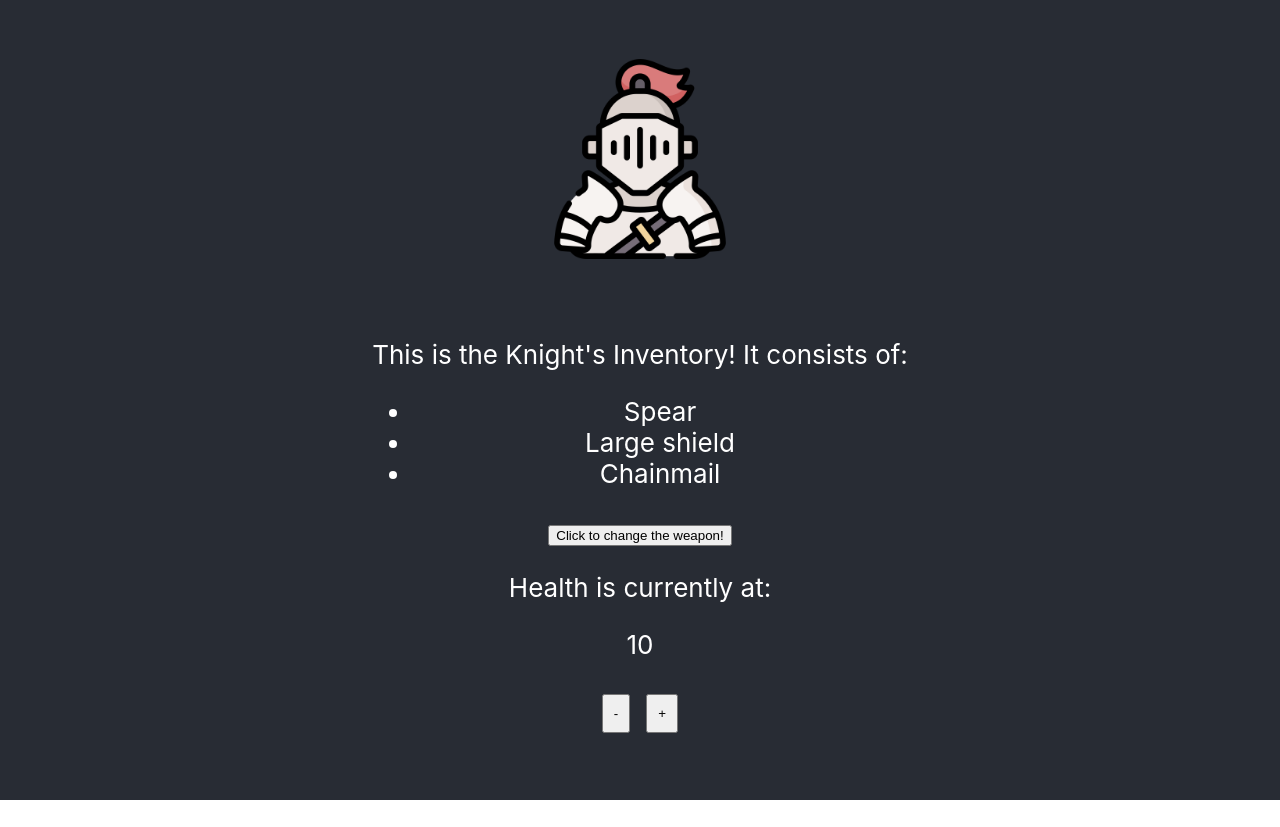
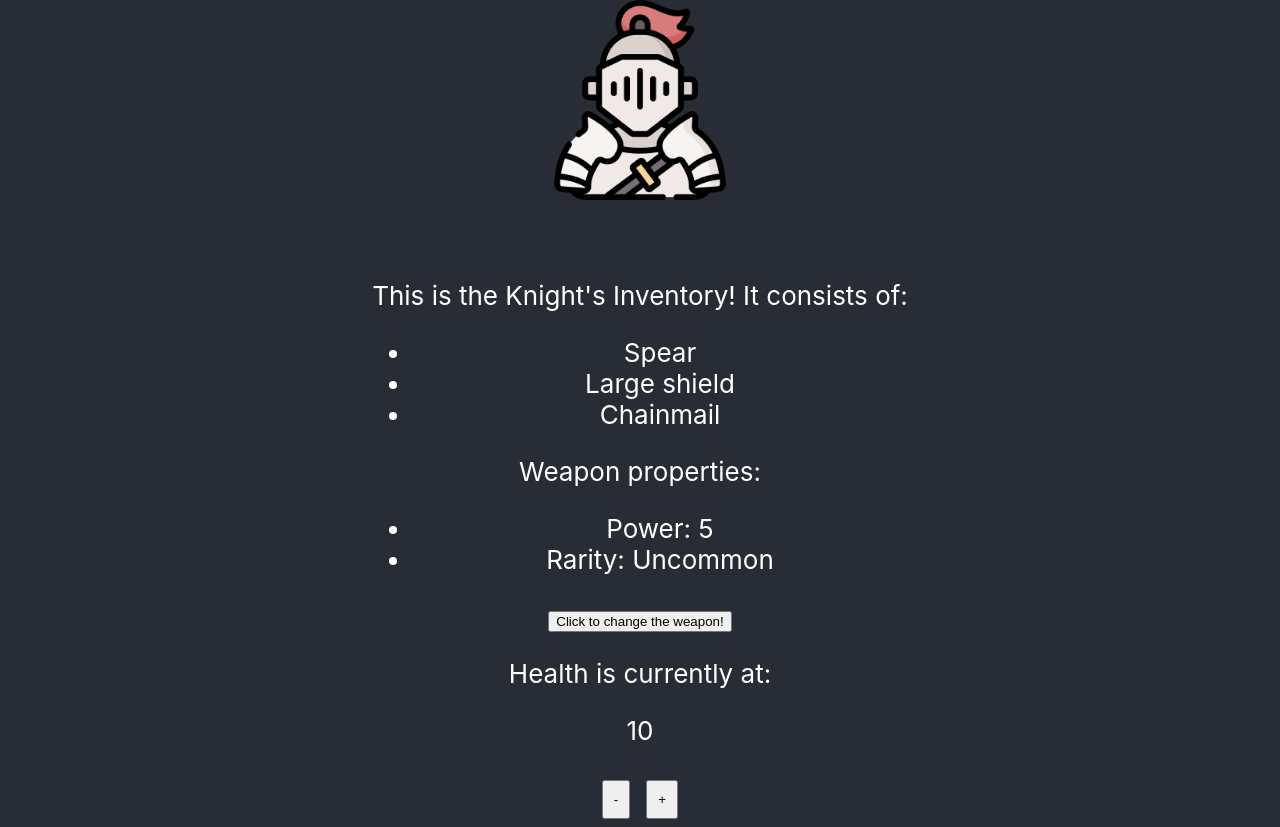
Before and after one commit to Nate-Gage/knights-inventory, a React (Create React App) app: page / in a window 1280 px wide. Before the commit the page ends 800 px from the top, so only its background shows below. Built offline with nearby package versions, Linux system fonts and the light colour scheme.

Commit message:
Updated dispatch to send object in payload

```diff
--- a/src/features/inventory/Inventory.js
+++ b/src/features/inventory/Inventory.js
@@ -17,11 +17,26 @@ export const Inventory = () => {
     <div>
       This is the Knight's Inventory! It consists of:
       <ul>
-        <li>{weapon}</li>
+        <li>{weapon.type}</li>
         <li>{shield}</li>
         <li>{armor}</li>
       </ul>
-      <button onClick={() => dispatch(editWeapon("Small stick (whoops!)"))}>
+      <p>Weapon properties:</p>
+      <ul>
+        <li>Power: {weapon.power}</li>
+        <li>Rarity: {weapon.rarity}</li>
+      </ul>
+      <button
+        onClick={() =>
+          dispatch(
+            editWeapon({
+              type: "Small stick (whoops!)",
+              power: 0,
+              rarity: "Common",
+            })
+          )
+        }
+      >
         Click to change the weapon!{" "}
       </button>
     </div>
--- a/src/features/inventory/inventorySlice.js
+++ b/src/features/inventory/inventorySlice.js
@@ -2,7 +2,11 @@ import { createAsyncThunk, createSlice } from "@reduxjs/toolkit";
 import { fetchHealth } from "./healthAPI";
 
 const initialState = {
-  weapon: "Spear",
+  weapon: {
+    type: "Spear",
+    rarity: "Uncommon",
+    power: 5,
+  },
   shield: "Large shield",
   armor: "Chainmail",
 };
@@ -38,12 +42,7 @@ export const inventorySlice = createSlice({
   },
 });
 
-export const {
-  editWeapon,
-  editShield,
-  editArmor,
-} = inventorySlice.actions;
-
+export const { editWeapon, editShield, editArmor } = inventorySlice.actions;
 
 // The function below is called a selector and allows us to select a value from
 // the state. Selectors can also be defined inline where they're used instead of
```
